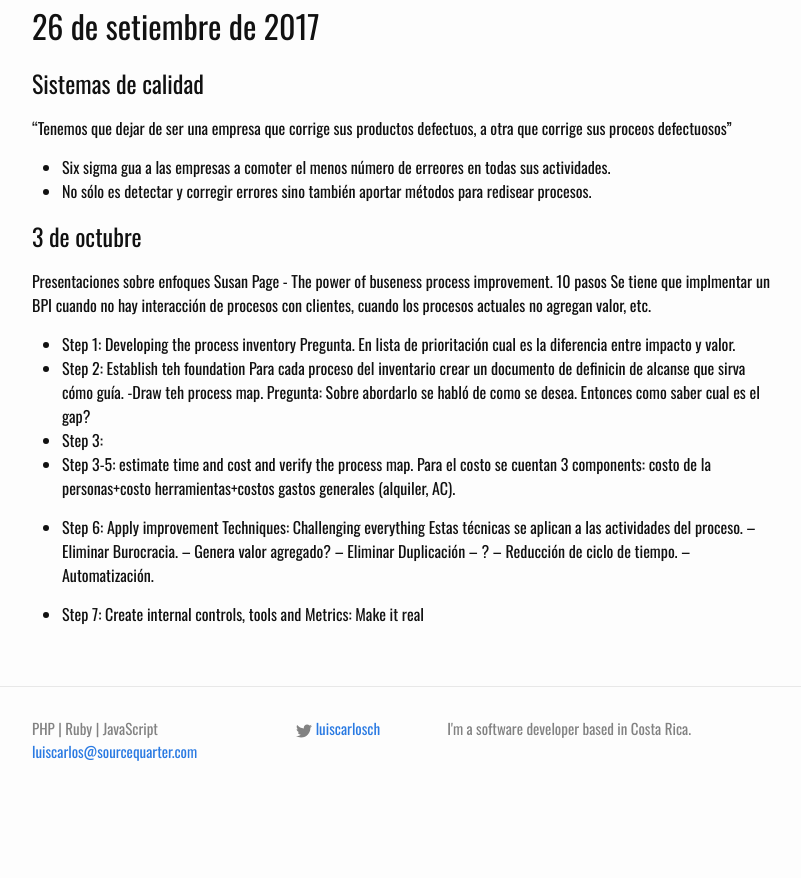
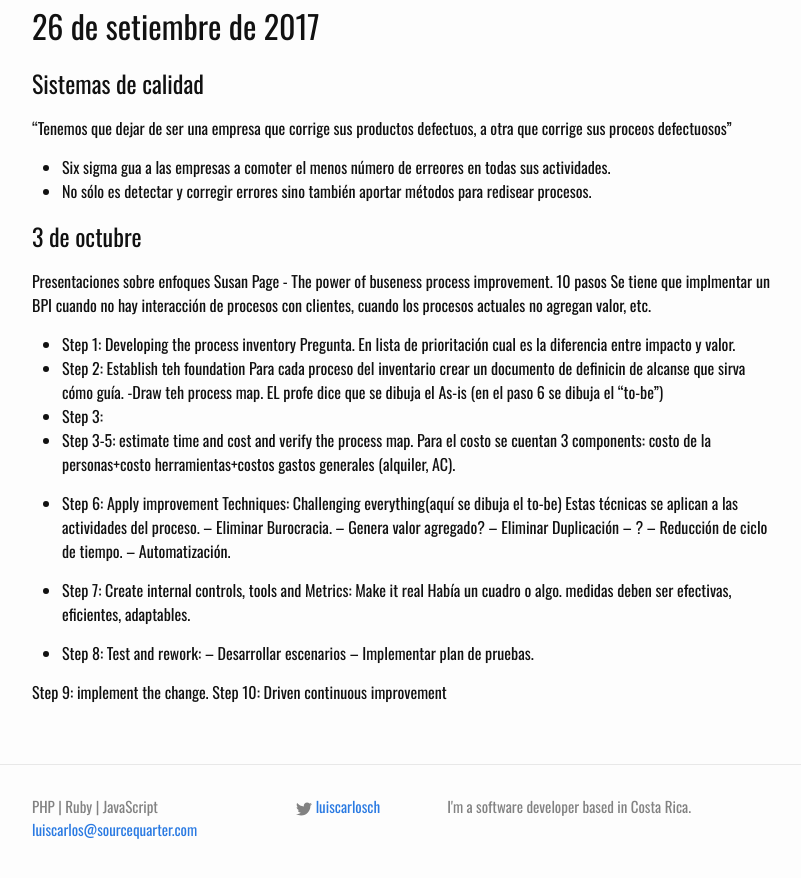
Before and after one commit to lucachaco/sourcequarter-lander, a Jekyll site: the page built from _posts/2017-08-03-bpm.md, in a window 1280 px wide and 900 px high, scrolled down 2970 px. Shown: the top 878 px of the window, without its empty margins (238-1039 px from the left). Built offline with Jekyll 4.4.1, drawn with Linux system fonts in a browser that asks for light colours; our own code applies the rules of GitHub Pages for plain Markdown files; before the commit the page ends 3792 px from its top, so only the background shows below that.

Commit message:
Update 2017-08-03-bpm.md

```diff
--- a/_posts/2017-08-03-bpm.md
+++ b/_posts/2017-08-03-bpm.md
@@ -134,12 +134,12 @@ Pregunta. En lista de prioritación cual es la diferencia entre impacto y valor.
 - Step 2: Establish teh foundation
 Para cada proceso del inventario crear un documento de definicin de alcanse que sirva cómo guía.
 -Draw teh process map.
-Pregunta: Sobre abordarlo se habló de como se desea. Entonces como saber cual es el gap?
+EL profe dice que se dibuja el As-is (en el paso 6  se dibuja el "to-be")
 - Step 3:
 - Step 3-5: estimate time and cost and verify the process map.
 Para el costo se cuentan 3 components: costo de la personas+costo herramientas+costos gastos generales (alquiler, AC).
 
-- Step 6: Apply improvement Techniques: Challenging everything
+- Step 6: Apply improvement Techniques: Challenging everything(aquí se dibuja el to-be)
 Estas técnicas se aplican a las actividades del proceso.
 -- Eliminar Burocracia.
 -- Genera valor agregado?
@@ -149,3 +149,12 @@ Estas técnicas se aplican a las actividades del proceso.
 -- Automatización.
 
 - Step 7: Create internal controls, tools and Metrics: Make it real
+Había un cuadro o algo.
+medidas deben ser efectivas, eficientes, adaptables.
+
+- Step 8: Test and rework:
+-- Desarrollar escenarios
+-- Implementar plan de pruebas.
+
+Step 9: implement the change.
+Step 10: Driven continuous improvement
```
